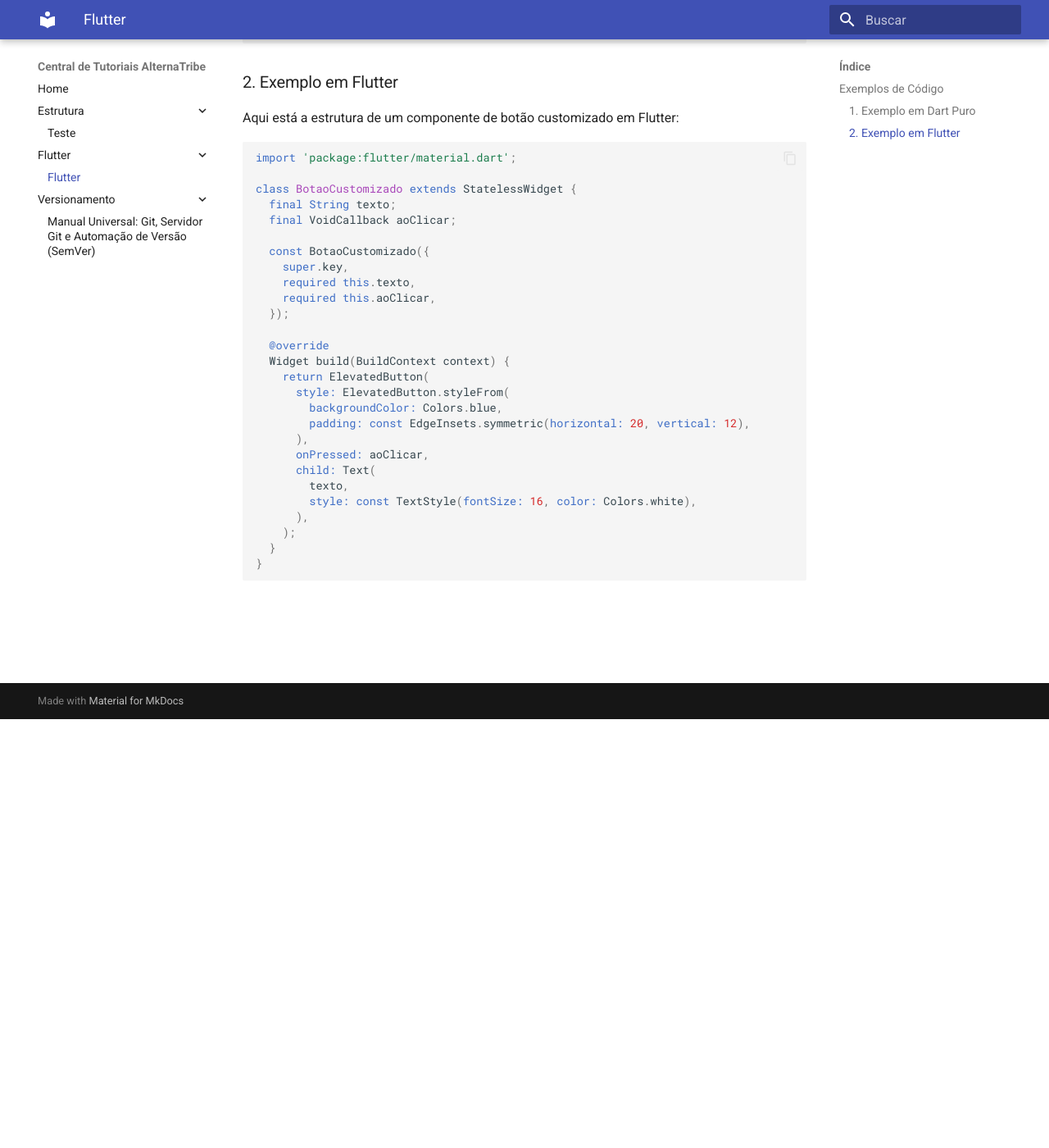
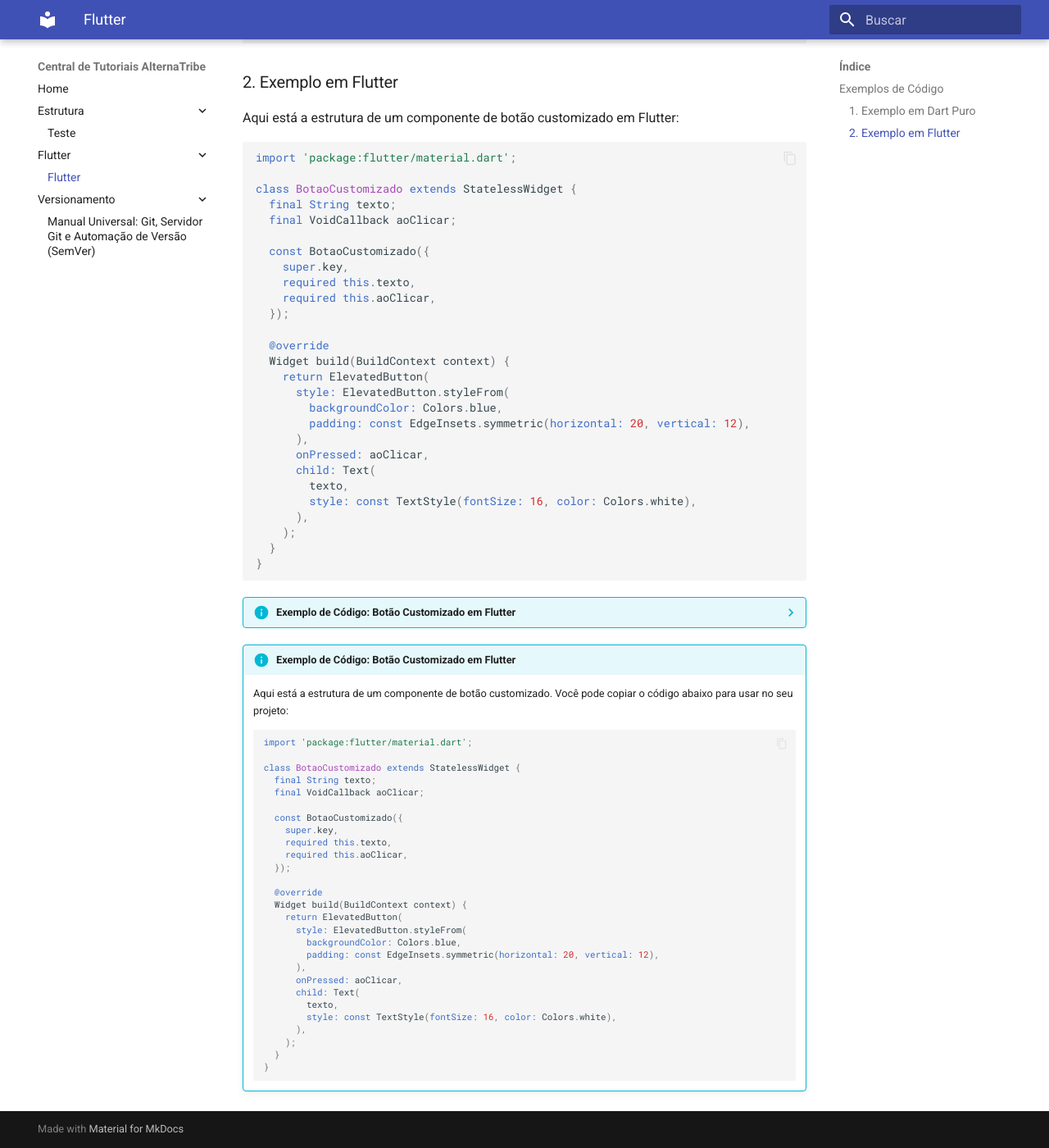
Before and after one commit to alternatribe/alternatribe.github.io, an MkDocs documentation site: the page built from docs/Flutter/teste.md, in a window 1280 px wide and 1400 px high, scrolled down 523 px. Shown: the whole window at 82% size. Built offline with MkDocs 1.6.1 and Material for MkDocs 9.7.7, drawn with Linux system fonts in a browser that asks for light colours.

Commit message:
teste mkdocs

````diff
--- a/docs/Flutter/teste.md
+++ b/docs/Flutter/teste.md
@@ -51,3 +51,69 @@ class BotaoCustomizado extends StatelessWidget {
   }
 }
 ```
+
+??? info "Exemplo de Código: Botão Customizado em Flutter"
+    Aqui está a estrutura de um componente de botão customizado. Você pode copiar o código abaixo para usar no seu projeto:
+
+    ```dart
+    import 'package:flutter/material.dart';
+
+    class BotaoCustomizado extends StatelessWidget {
+      final String texto;
+      final VoidCallback aoClicar;
+
+      const BotaoCustomizado({
+        super.key,
+        required this.texto,
+        required this.aoClicar,
+      });
+
+      @override
+      Widget build(BuildContext context) {
+        return ElevatedButton(
+          style: ElevatedButton.styleFrom(
+            backgroundColor: Colors.blue,
+            padding: const EdgeInsets.symmetric(horizontal: 20, vertical: 12),
+          ),
+          onPressed: aoClicar,
+          child: Text(
+            texto,
+            style: const TextStyle(fontSize: 16, color: Colors.white),
+          ),
+        );
+      }
+    }
+    ```
+
+!!! info "Exemplo de Código: Botão Customizado em Flutter"
+    Aqui está a estrutura de um componente de botão customizado. Você pode copiar o código abaixo para usar no seu projeto:
+
+    ```dart
+    import 'package:flutter/material.dart';
+
+    class BotaoCustomizado extends StatelessWidget {
+      final String texto;
+      final VoidCallback aoClicar;
+
+      const BotaoCustomizado({
+        super.key,
+        required this.texto,
+        required this.aoClicar,
+      });
+
+      @override
+      Widget build(BuildContext context) {
+        return ElevatedButton(
+          style: ElevatedButton.styleFrom(
+            backgroundColor: Colors.blue,
+            padding: const EdgeInsets.symmetric(horizontal: 20, vertical: 12),
+          ),
+          onPressed: aoClicar,
+          child: Text(
+            texto,
+            style: const TextStyle(fontSize: 16, color: Colors.white),
+          ),
+        );
+      }
+    }
+    ```
````
